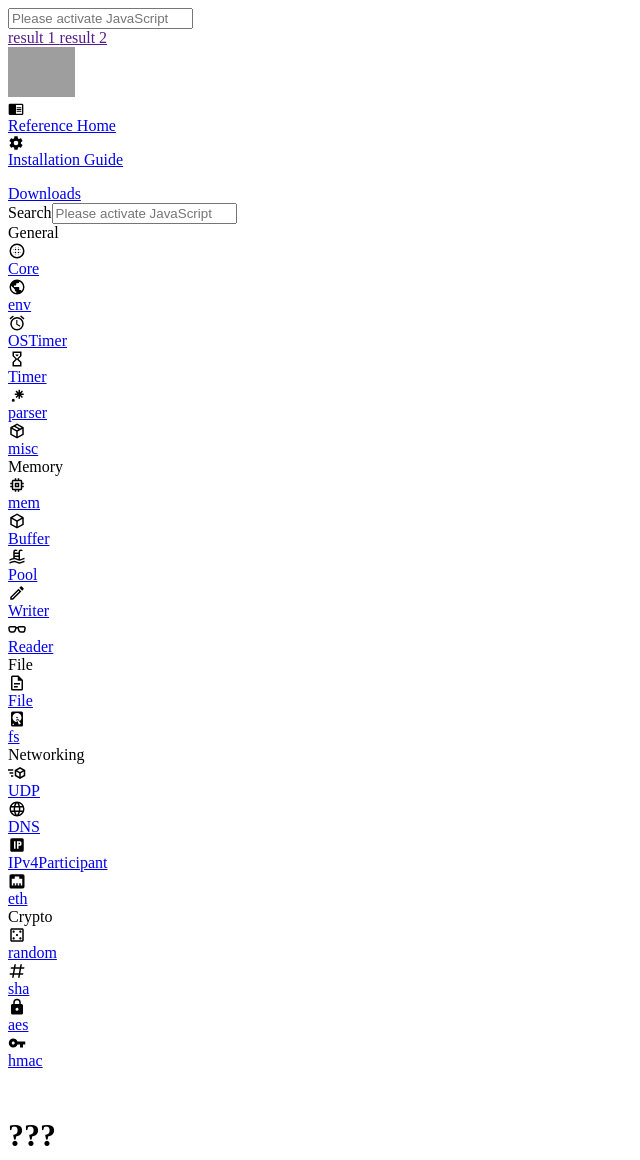
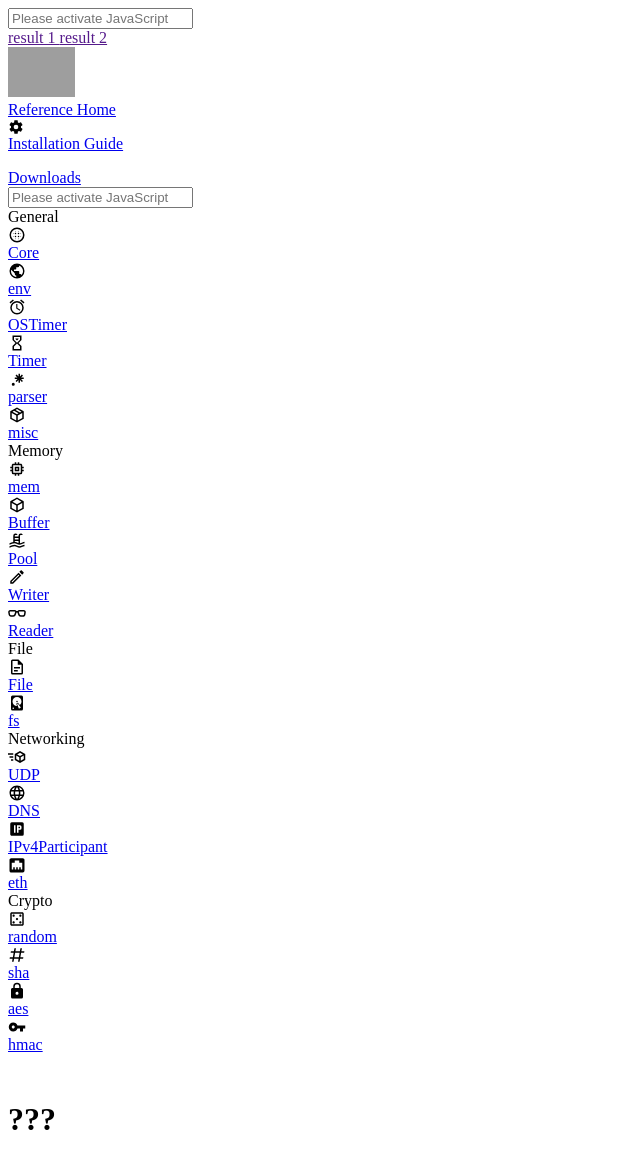
Before and after one commit to libnapc/libnapc, a PHP site: page / in a window 1280 px wide. Shown: the top 1160 px of the page, without its empty margins (0-640 px from the left). Run offline with PHP 8.4, Linux system fonts and the light colour scheme; data that the repository does not hold is empty; grey boxes are pictures that could not be loaded.

Commit message:
- Removed icon for "Reference Home" - Increased font size for title in content header - Added .info-box div - Removed .slim navigation entries and use padding instead - Replaced navigation .active entry background image with linear gradient - Increased padding for search input in navigation header - Removed "SEARCH" label from navigation header - Made type and macro icons colorless unless active or hovered in navigation

```diff
--- a/documentation-site/assets/sass/content-header/content-header.sass
+++ b/documentation-site/assets/sass/content-header/content-header.sass
@@ -7,7 +7,7 @@
 		fill: white
 
 	h1
-		font-size: 17px
+		font-size: 20px
 
 	span
 		font-size: 14px
--- a/documentation-site/assets/sass/navigation-header/navigation-header.sass
+++ b/documentation-site/assets/sass/navigation-header/navigation-header.sass
@@ -40,5 +40,5 @@
 			border: 1px solid rgba(255, 255, 255, .1)
 			border: none
 			background: rgba(255, 255, 255, .03)
-			padding: 4px 9px
+			padding: 7px 9px
 			color: white
--- a/documentation-site/doc/content/home.php
+++ b/documentation-site/doc/content/home.php
@@ -22,7 +22,7 @@
 
 	<p>It provides HAL (Hardware Abstraction Layer) so that applications written in it can be run both on Arduino and Linux.</p>
 
-	<div class="warning-box">
+	<div class="info-box">
 		<?php echo napcdoc::createSVGElement("alert", 24, 24); ?>
 		<div>
 			This library is developed on a <i>per-need</i> basis. It is <b>not</b> a complete library (yet?).
--- a/documentation-site/function/handleRequest.php
+++ b/documentation-site/function/handleRequest.php
@@ -18,7 +18,7 @@ return function($request) {
 				"menu" => [
 					"Navigation" => [[
 						"link" => napcdoc::documentation_fixLink("./index.html"),
-						"icon" => "book-open",
+						"icon" => false,
 						"label" => "Go back to reference home"
 					]]
 				]
@@ -48,7 +48,7 @@ return function($request) {
 
 		if ($requested_file === "index.html") {
 			$keys["title"] = "Reference Home";
-			$icon = "book-open";
+			$icon = false;//"book-open";
 
 			require __DIR__."/../doc/content/home.php";
 		} else if ($requested_file === "install.html") {
@@ -82,7 +82,7 @@ return function($request) {
 				"menu" => [
 					"Navigation" => [[
 						"link" => "./index.html",
-						"icon" => "book-open",
+						"icon" => false,
 						"label" => "Reference Home"
 					], [
 						"link" => "./install.html",
--- a/documentation-site/function/navigation/home.php
+++ b/documentation-site/function/navigation/home.php
@@ -15,8 +15,7 @@ return function() {
 				"link" => "./$module_name.html",
 				"icon" => "module_icon/$module_name",
 				"label" => $module_name,
-				"id" => $module_name,
-				"slim" => true
+				"id" => $module_name
 			];
 		}
 	}
--- a/documentation-site/template/content/header.php
+++ b/documentation-site/template/content/header.php
@@ -9,9 +9,11 @@ return function($keys) {
 		}
 	}
 
-	echo napcdoc::createSVGElement(
-		$keys["content_header"]["icon"], 26, 26, $svg_html_attributes
-	);
+	if ($keys["content_header"]["icon"] !== false) {
+		echo napcdoc::createSVGElement(
+			$keys["content_header"]["icon"], 26, 26, $svg_html_attributes
+		);
+	}
 
 	$second_icon = $keys["content_header"]["second_icon"] ?? "";
 	$second_icon_class = $keys["content_header"]["second_icon_class"] ?? "";
--- a/documentation-site/template/navigation/entry.php
+++ b/documentation-site/template/navigation/entry.php
@@ -33,10 +33,6 @@ return function($keys) {
 		if ($keys["active"]) {
 			$classes[] = "active";
 		}
-	} else if (isset($keys["slim"])) {
-		if ($keys["slim"]) {
-			$classes[] = "slim";
-		}
 	}
 
 	if (isset($keys["deprecated"]) && $keys["deprecated"]) {
--- a/documentation-site/template/navigation/header.php
+++ b/documentation-site/template/navigation/header.php
@@ -7,7 +7,11 @@ return function($keys) {
 		], $section);*/
 
 		foreach ($links as $link) {
-			$icon = napcdoc::createSVGElement($link["icon"], 16, 16);
+			$icon = "";
+
+			if ($link["icon"] !== false) {
+				$icon = napcdoc::createSVGElement($link["icon"], 16, 16);
+			}
 
 			echo napcdoc::createHTMLElement("a", [
 				"href" => $link["link"]
@@ -17,9 +21,9 @@ return function($keys) {
 
 	echo "<div class=\"search\">";
 
-	echo napcdoc::createHTMLElement("a", [
+	/*echo napcdoc::createHTMLElement("a", [
 		"class" => "section"
-	], "Search");
+	], "Search");*/
 
 	echo napcdoc::createHTMLElement("input", [
 		"id" => "napcdoc-local-search-input",
```
Also changed, not shown: documentation-site/assets/sass/content/content.sass (+10 -1 lines), documentation-site/assets/sass/navigation/navigation.sass (+14 -14 lines).
